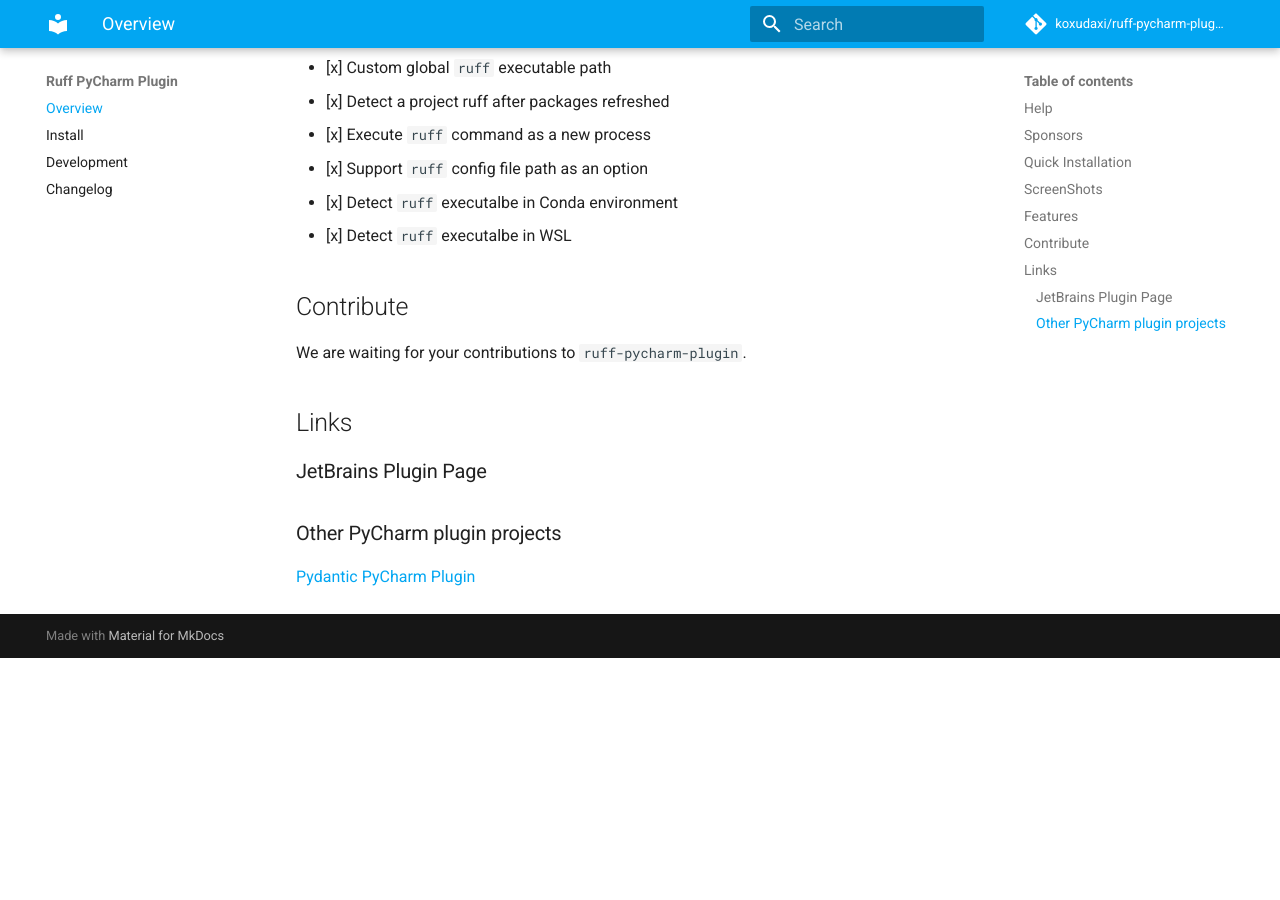
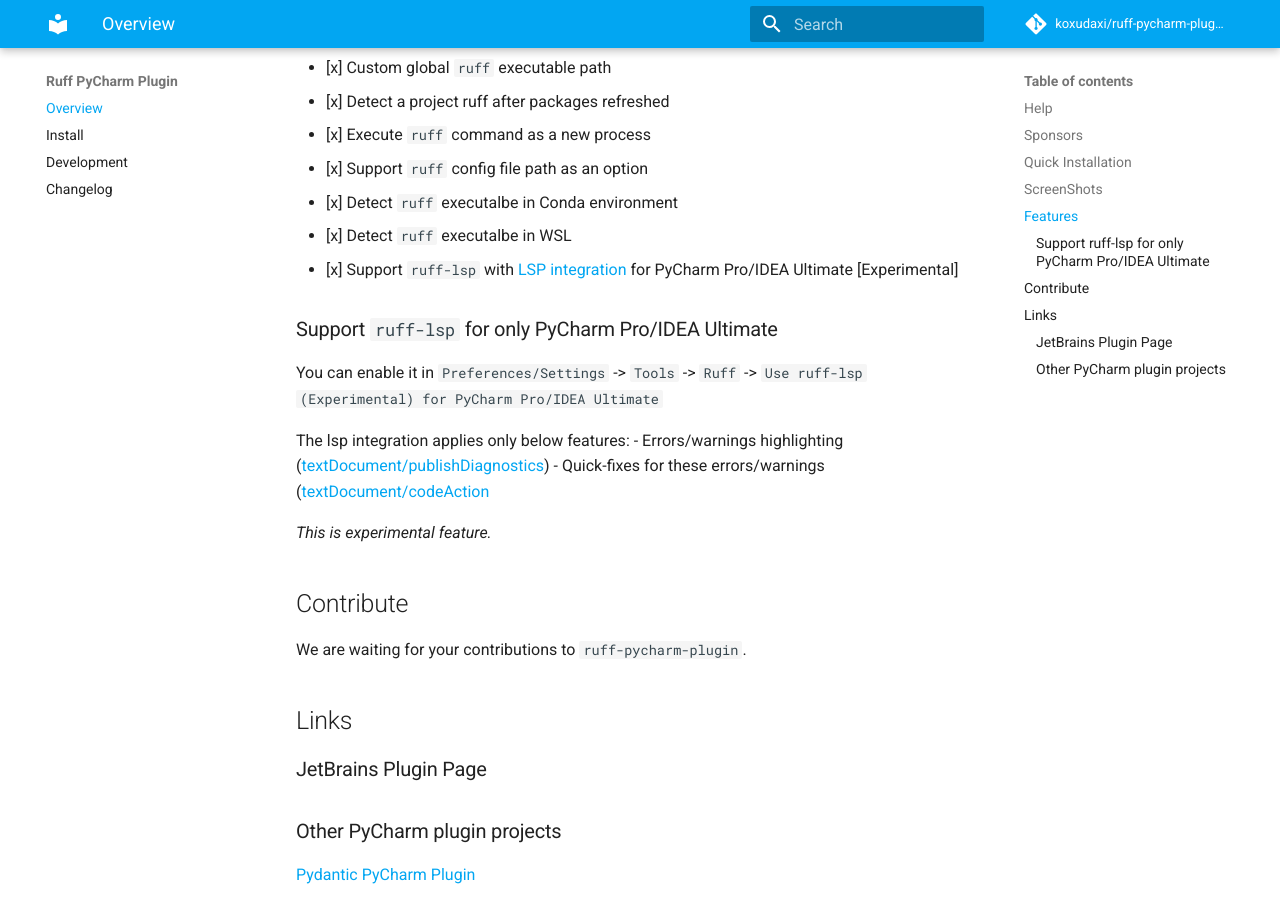
Before and after one commit to koxudaxi/ruff-pycharm-plugin, an MkDocs documentation site: the page built from docs/index.md, in a window 1280 px wide and 900 px high, scrolled down 2734 px. Built offline with MkDocs 1.6.1 and Material for MkDocs 9.7.7, drawn with Linux system fonts in a browser that asks for light colours; comment, search, counter and statistics services are not loaded; before the commit the page ends 3392 px from its top, so only the background shows below that.

Commit message:
Update documents

```diff
--- a/docs/index.md
+++ b/docs/index.md
@@ -37,6 +37,16 @@
 - [x] Support `ruff` config file path as an option
 - [x] Detect `ruff` executalbe in Conda environment
 - [x] Detect `ruff` executalbe in WSL
+- [x] Support `ruff-lsp` with [LSP integration](https://blog.jetbrains.com/platform/2023/07/lsp-for-plugin-developers/) for PyCharm Pro/IDEA Ultimate [Experimental]
+
+### Support `ruff-lsp` for only PyCharm Pro/IDEA Ultimate
+You can enable it in `Preferences/Settings` -> `Tools` -> `Ruff` -> `Use ruff-lsp (Experimental) for PyCharm Pro/IDEA Ultimate`
+
+The lsp integration applies only below features:
+- Errors/warnings highlighting ([textDocument/publishDiagnostics](https://microsoft.github.io/language-server-protocol/specifications/lsp/3.17/specification/#textDocument_publishDiagnostics))
+- Quick-fixes for these errors/warnings ([textDocument/codeAction](https://microsoft.github.io/language-server-protocol/specifications/lsp/3.17/specification/#textDocument_codeAction)
+
+_This is experimental feature._
 
 ## Contribute
 We are waiting for your contributions to `ruff-pycharm-plugin`.
```
Also changed, not shown: README.md (+10 -0 lines), 1 other file.
